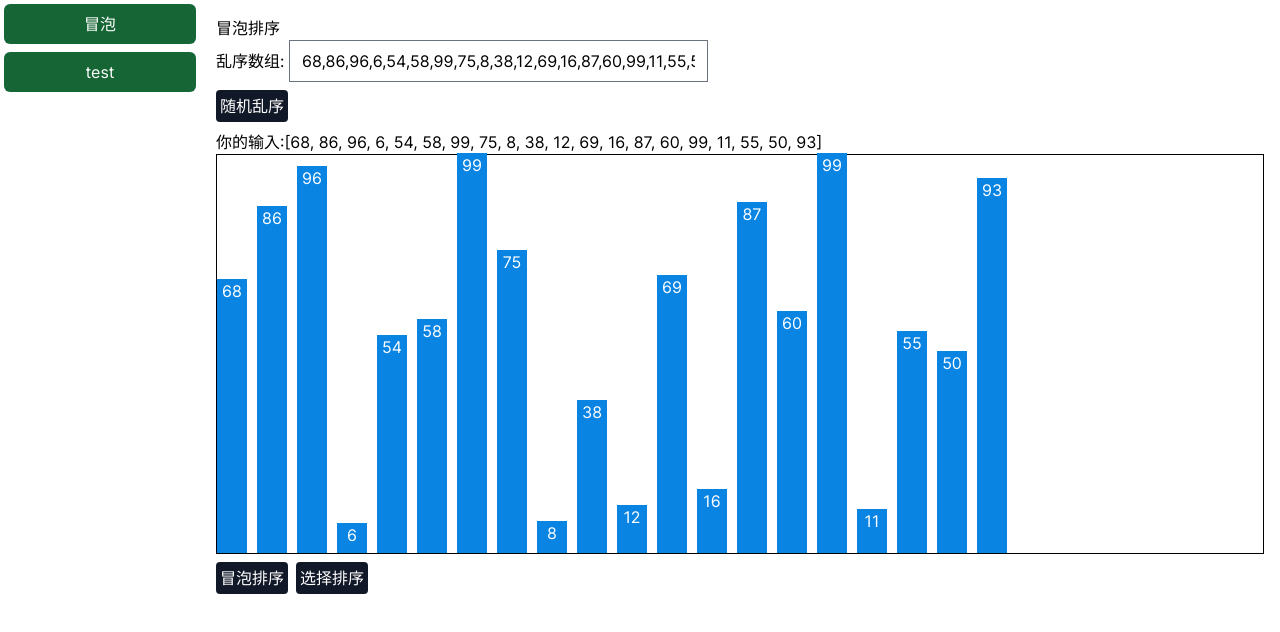
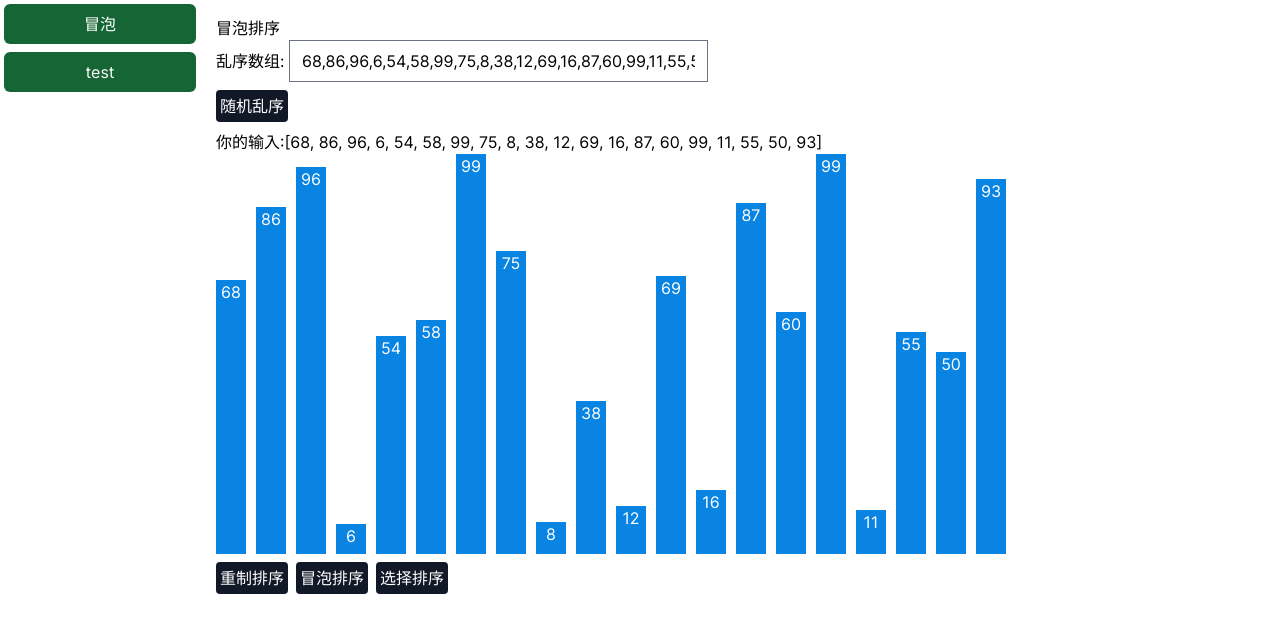
Before and after one commit to YuFengjie97/sortVisual, a Vue app: page /bubble in a window 1280 px wide. Shown: the top 632 px of the page. Built offline with nearby package versions, Linux system fonts and the light colour scheme.

Commit message:
feat: 重制

```diff
--- a/src/components/grid/index.vue
+++ b/src/components/grid/index.vue
@@ -51,6 +51,18 @@ export default {
       let temp = item1[key]
       item1[key] = item2[key]
       item2[key] = temp
+    }
+
+    function handleReset () {
+      arrWrap1.value = props.arr.map((item, i) => {
+        return {
+          id: i,
+          val: item,
+        }
+      })
+      arrWrap2.value.forEach((item,i)=>{
+        item.left = (barWidth + gap) * i
+      })
     }
 
     async function handleBubbleSort() {
@@ -147,6 +159,12 @@ export default {
           </div>
           <button
             class="rounded bg-gray-900 text-white p-1 my-2 mr-2"
+            onClick={handleReset}
+          >
+            重制排序
+          </button>
+          <button
+            class="rounded bg-gray-900 text-white p-1 my-2 mr-2"
             onClick={handleBubbleSort}
           >
             冒泡排序
@@ -166,7 +184,7 @@ export default {
 
 <style lang="less" scoped>
 .gridCon {
-  border: 1px solid #000;
+  // border: 1px solid #000;
   position: relative;
   height: 400px;
   .item {
```
